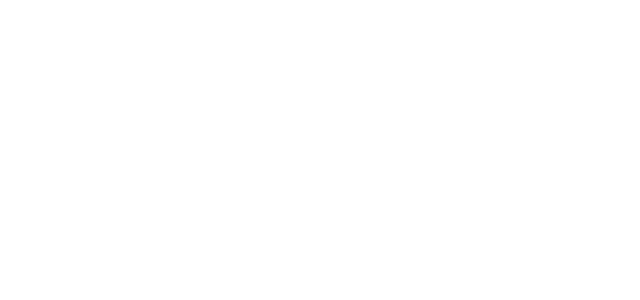
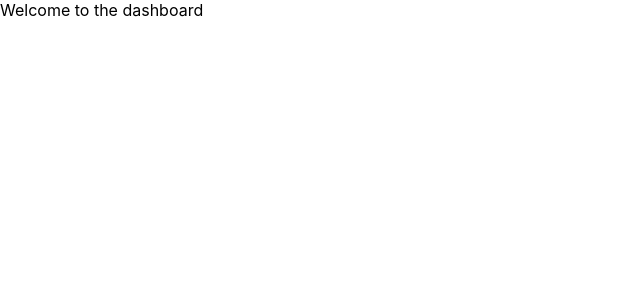
Before and after one commit to eos87/employee-dashboard, a React (Create React App) app: page /dashboard in a window 1280 px wide. Shown: the top 300 px of the page, without its empty margins (0-640 px from the left). Built offline with nearby package versions, Linux system fonts and the light colour scheme.

Commit message:
Introduce `react-router` to handle urls
We need a way to handle the routes/urls in the app so `react-router` is introduced here with some basic routes + basic skeleton components.

```diff
--- a/package.json
+++ b/package.json
@@ -12,6 +12,8 @@
         "@types/react-dom": "^18.2.4",
         "react": "^18.2.0",
         "react-dom": "^18.2.0",
+        "react-router": "^6.11.2",
+        "react-router-dom": "^6.11.2",
         "react-scripts": "5.0.1",
         "typescript": "^4.9.5"
     },
--- /dev/null
+++ b/src/components/AddEmployee.tsx
@@ -0,0 +1,5 @@
+import React from "react";
+
+export const AddEmployee = () => {
+    return <div>Add a new employee</div>
+}
--- /dev/null
+++ b/src/components/Dashboard.tsx
@@ -0,0 +1,5 @@
+import React from "react";
+
+export const Dashboard = () => {
+    return <div>Welcome to the dashboard</div>
+}
--- a/src/index.tsx
+++ b/src/index.tsx
@@ -1,11 +1,15 @@
 import React from 'react';
 import ReactDOM from 'react-dom/client';
+import { RouterProvider } from "react-router-dom";
+
 import './index.css';
+import { mainRouter } from './routes';
 
 const root = ReactDOM.createRoot(
     document.getElementById('root') as HTMLElement
 );
 root.render(
     <React.StrictMode>
+        <RouterProvider router={mainRouter} />
     </React.StrictMode>
 );
--- /dev/null
+++ b/src/routes.tsx
@@ -0,0 +1,19 @@
+import { Navigate } from "react-router";
+import { createBrowserRouter } from "react-router-dom";
+import { Dashboard } from "./components/Dashboard";
+import { AddEmployee } from "./components/AddEmployee";
+
+export const mainRouter = createBrowserRouter([
+    {
+        path: '/',
+        element: <Navigate to="/dashboard" />
+    },
+    {
+        path: "/dashboard",
+        element: <Dashboard />
+    },
+    {
+        path: "/employee/add",
+        element: <AddEmployee />
+    }
+]);
```
Also changed, not shown: 1 other file (tests, documents, lock files or other folders).
